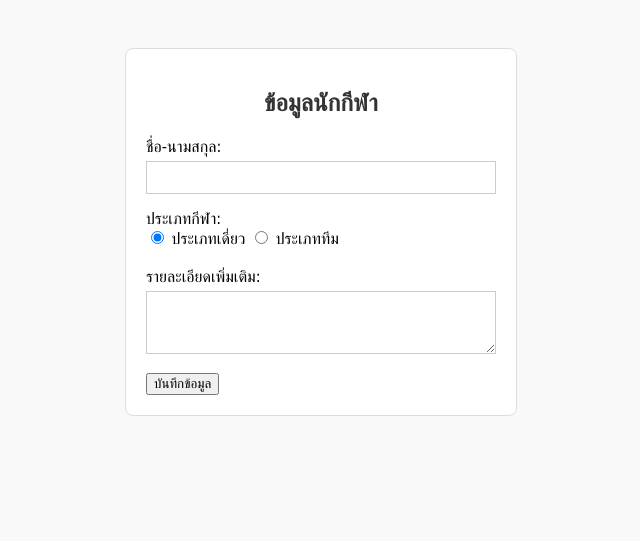
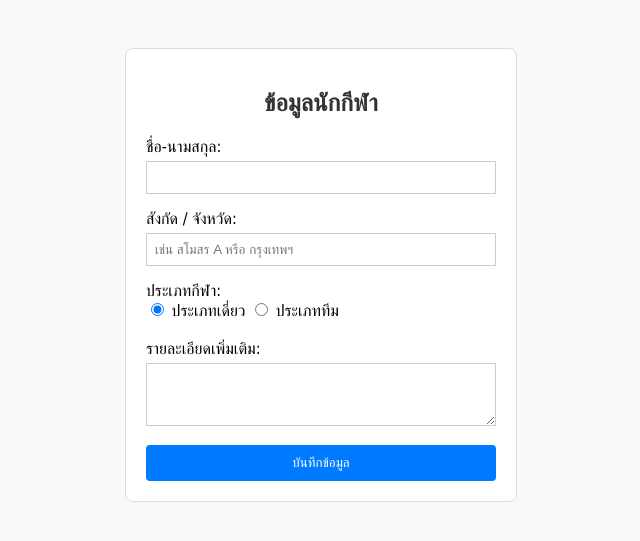
Before and after one commit to 66010914138-max/chatchawan, a PHP site: page /b.php in a window 1280 px wide. Shown: the top 541 px of the page, without its empty margins (319-959 px from the left). Run offline with PHP 8.4, Linux system fonts and the light colour scheme.

Commit message:
Update b.php

```diff
--- a/z/b.php
+++ b/z/b.php
@@ -4,12 +4,11 @@
     <meta charset="UTF-8">
     <title>ลงทะเบียนนักกีฬา</title>
     <style>
-        /* ตกแต่งแบบนิสิตทำเอง เรียบง่ายแต่เป็นระเบียบ */
         body { font-family: "Tahoma", sans-serif; padding: 40px; background-color: #f9f9f9; }
         .box { width: 350px; margin: auto; padding: 20px; border: 1px solid #ddd; background: #fff; border-radius: 8px; }
         h2 { text-align: center; color: #333; }
 
-        /* ตกแต่งปุ่มให้ได้คะแนน (2 คะแนน) */
+        /* แก้ไข class ปุ่มจาก "red" เป็น "btn" เพื่อให้สีแสดงผลตาม CSS ที่ตั้งไว้ */
         .btn {
             background-color: #007bff;
             color: white;
@@ -32,6 +31,9 @@
         ชื่อ-นามสกุล:
         <input type="text" name="fullname" required>
 
+        สังกัด / จังหวัด:
+        <input type="text" name="team_name" placeholder="เช่น สโมสร A หรือ กรุงเทพฯ">
+
         ประเภทกีฬา: <br>
         <input type="radio" name="sport_type" value="เดี่ยว" checked> ประเภทเดี่ยว
         <input type="radio" name="sport_type" value="ทีม"> ประเภททีม <br><br>
@@ -39,7 +41,7 @@
         รายละเอียดเพิ่มเติม:
         <textarea name="note" rows="3"></textarea>
 
-        <button type="submit" class="red">บันทึกข้อมูล</button>
+        <button type="submit" class="btn">บันทึกข้อมูล</button>
     </form>
 </div>
 
```
